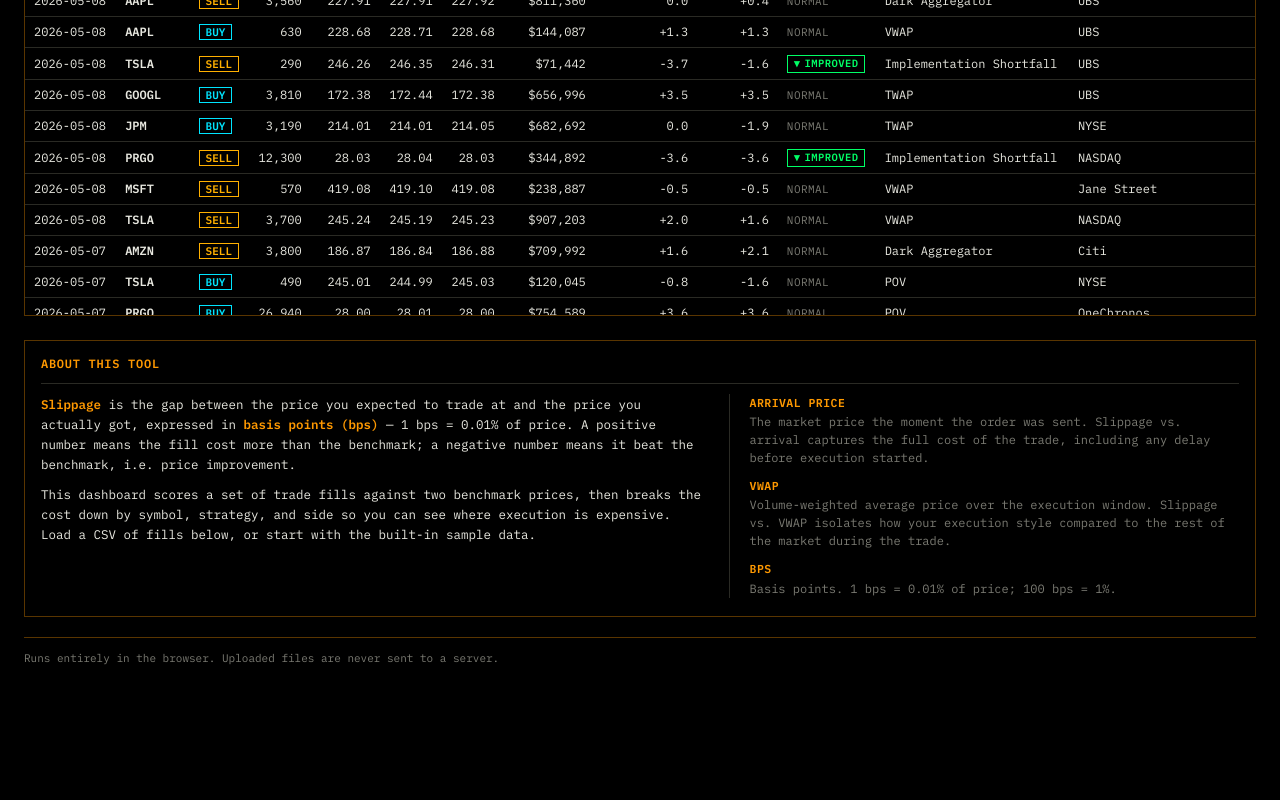
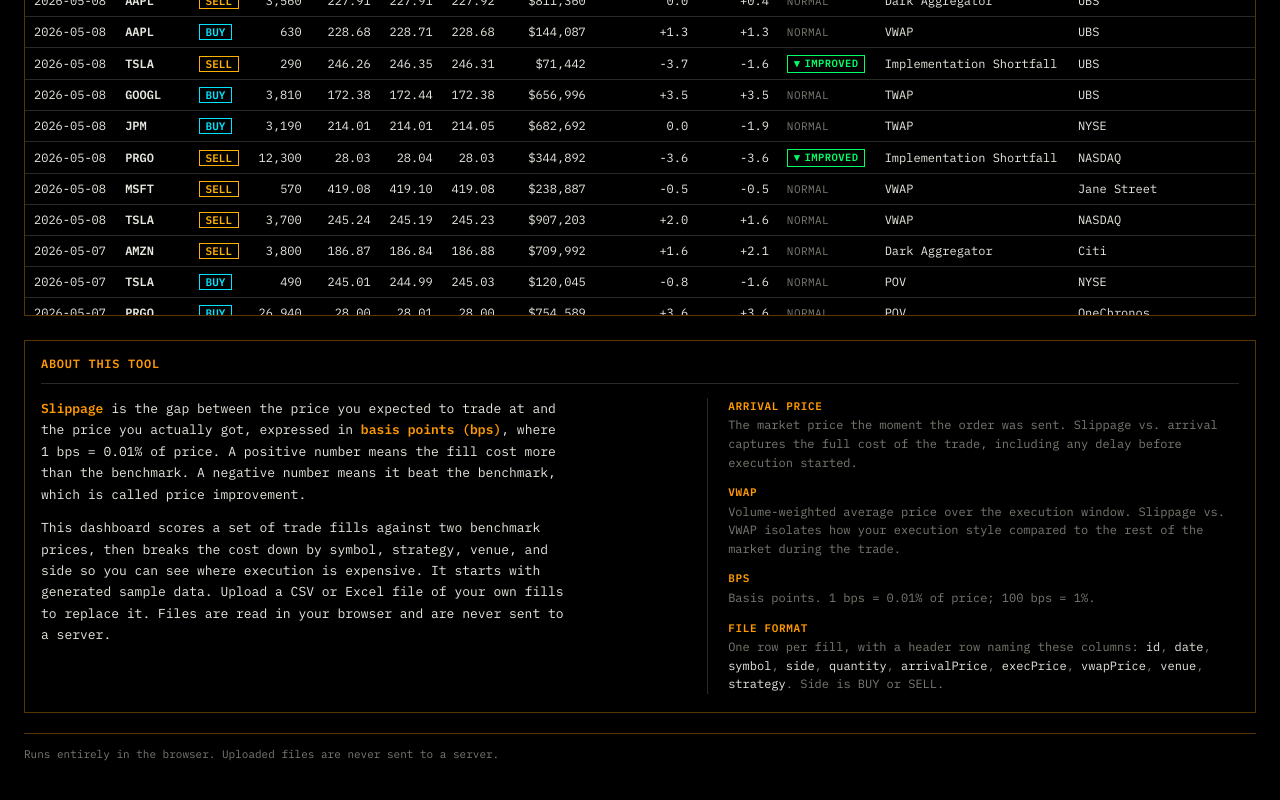
Before and after one commit to amishpr/transaction-cost-analysis-tool, a React (Vite) app: page / in a window 1280 px wide. Shown: the part 2285-3085 px from the top of the page. Before the commit the page ends 2991 px from the top, so only its background shows below. Built offline with nearby package versions, Linux system fonts and the light colour scheme.

Commit message:
Rewrite the about panel and list the file columns
Tightens the copy, mentions that uploaded files never leave the browser,
and lists the required columns so there is no need to check the README
before uploading a file.

```diff
--- a/src/components/AboutPanel.css
+++ b/src/components/AboutPanel.css
@@ -1,21 +1,27 @@
 .about-panel {
   display: grid;
-  grid-template-columns: 1.3fr 1fr;
-  gap: 24px;
-  padding-bottom: 6px;
+  grid-template-columns: minmax(0, 1.2fr) minmax(0, 1fr);
+  gap: 28px;
+  padding: 4px 0 6px;
 }
 
 @media (max-width: 860px) {
   .about-panel {
     grid-template-columns: 1fr;
+    gap: 18px;
   }
 }
 
+.about-text {
+  max-width: 68ch;
+}
+
 .about-text p {
-  margin: 0 0 10px;
-  font-size: 12.5px;
-  line-height: 1.6;
+  margin: 0 0 12px;
+  font-size: var(--fs-body);
+  line-height: 1.65;
   color: var(--text-primary);
+  text-wrap: pretty;
 }
 
 .about-text p:last-child {
@@ -23,8 +29,8 @@
 }
 
 .about-term {
-  color: var(--amber);
-  font-weight: 700;
+  color: var(--accent-text);
+  font-weight: 600;
 }
 
 .about-glossary {
@@ -33,20 +39,34 @@
   padding-left: 20px;
   display: flex;
   flex-direction: column;
-  gap: 10px;
+  gap: 12px;
+}
+
+@media (max-width: 860px) {
+  .about-glossary {
+    border-left: 0;
+    padding-left: 0;
+    border-top: 1px solid var(--gridline);
+    padding-top: 16px;
+  }
 }
 
 .about-glossary dt {
-  color: var(--amber);
-  font-size: 11.5px;
-  font-weight: 700;
+  color: var(--heading);
+  font-size: var(--fs-micro);
+  font-weight: 600;
   text-transform: uppercase;
-  letter-spacing: 0.04em;
+  letter-spacing: 0.06em;
 }
 
 .about-glossary dd {
   margin: 2px 0 0;
-  font-size: 12px;
-  line-height: 1.5;
+  font-size: var(--fs-small);
+  line-height: 1.55;
   color: var(--text-muted);
 }
+
+.about-glossary code {
+  font-family: inherit;
+  color: var(--text-primary);
+}
--- a/src/components/AboutPanel.tsx
+++ b/src/components/AboutPanel.tsx
@@ -1,3 +1,4 @@
+import { REQUIRED_COLUMNS } from "../lib/tradeRows";
 import { ChartCard } from "./ChartCard";
 import "./AboutPanel.css";
 
@@ -9,14 +10,16 @@
           <p>
             <span className="about-term">Slippage</span> is the gap between the price you
             expected to trade at and the price you actually got, expressed in{" "}
-            <span className="about-term">basis points (bps)</span> — 1 bps = 0.01% of price. A
-            positive number means the fill cost more than the benchmark; a negative number means
-            it beat the benchmark, i.e. price improvement.
+            <span className="about-term">basis points (bps)</span>, where 1 bps = 0.01% of price.
+            A positive number means the fill cost more than the benchmark. A negative number
+            means it beat the benchmark, which is called price improvement.
           </p>
           <p>
             This dashboard scores a set of trade fills against two benchmark prices, then breaks
-            the cost down by symbol, strategy, and side so you can see where execution is
-            expensive. Load a CSV of fills below, or start with the built-in sample data.
+            the cost down by symbol, strategy, venue, and side so you can see where execution is
+            expensive. It starts with generated sample data. Upload a CSV or Excel file of your
+            own fills to replace it. Files are read in your browser and are never sent to a
+            server.
           </p>
         </div>
         <dl className="about-glossary">
@@ -38,6 +41,19 @@
             <dt>Bps</dt>
             <dd>Basis points. 1 bps = 0.01% of price; 100 bps = 1%.</dd>
           </div>
+          <div>
+            <dt>File format</dt>
+            <dd>
+              One row per fill, with a header row naming these columns:{" "}
+              {REQUIRED_COLUMNS.map((c, i) => (
+                <span key={c}>
+                  <code>{c}</code>
+                  {i < REQUIRED_COLUMNS.length - 1 ? ", " : "."}
+                </span>
+              ))}{" "}
+              Side is BUY or SELL.
+            </dd>
+          </div>
         </dl>
       </div>
     </ChartCard>
```
